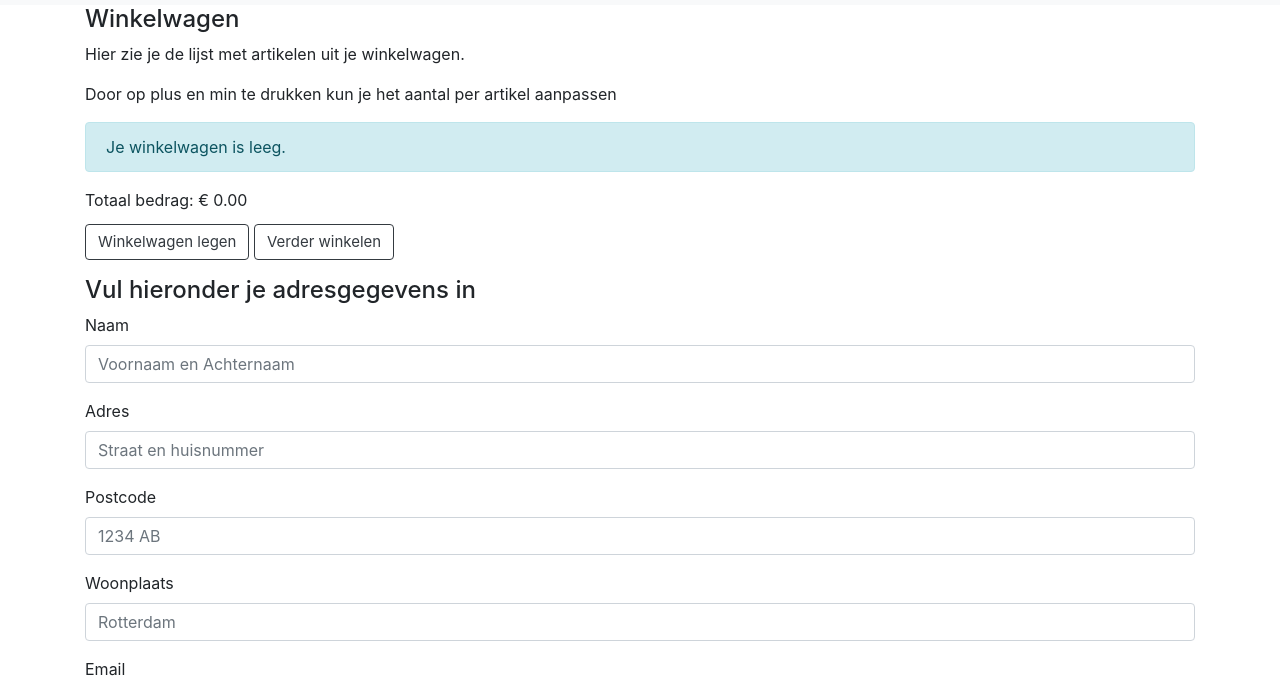
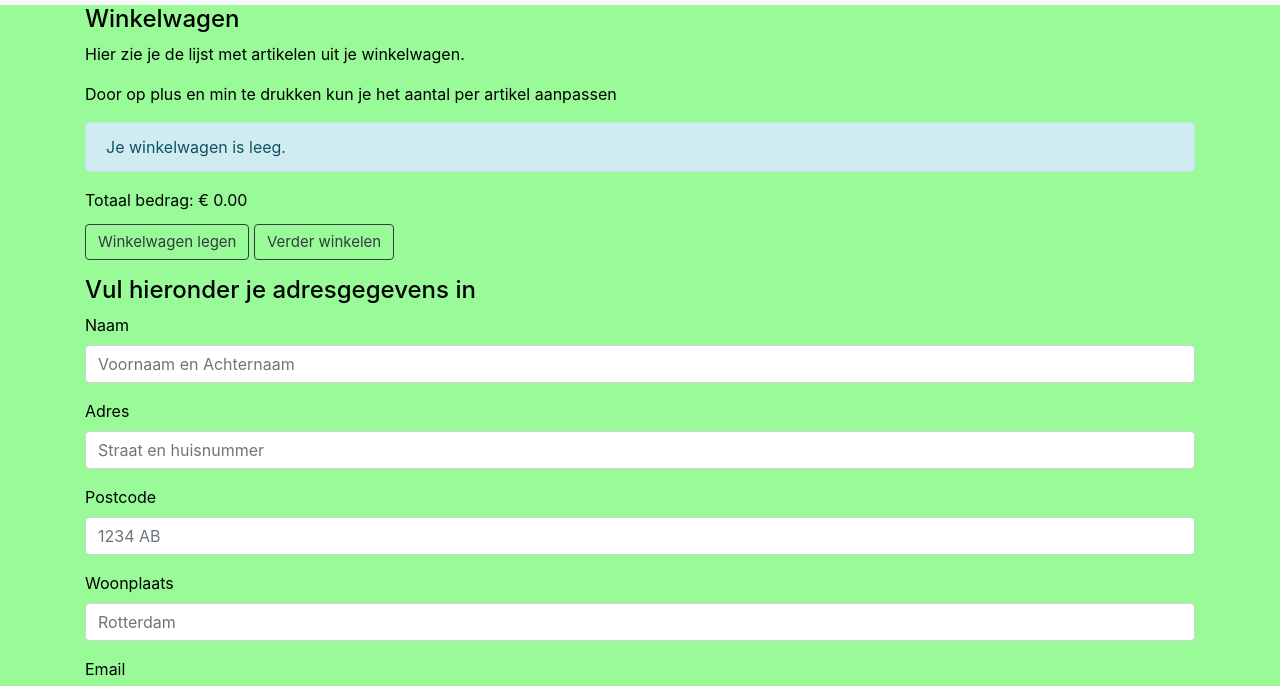
Before and after one commit to emmaus-5h/5Hin2-webshop-IsabellaVDB-Shae, a website: page web/basket.html in a window 1280 px wide. Shown: the part 51-737 px from the top of the page. Drawn offline with nearby package versions, Linux system fonts and the light colour scheme.

Commit message:
achtergrond kleur

```diff
--- a/web/css/style.css
+++ b/web/css/style.css
@@ -66,10 +66,15 @@ footer {
   margin-top:20px;
   list-style: none;
   padding-left: 5px;
-  font-size: 15px"
+  font-size: 15px;
 }
 
 .product_row  .product-properties  li {
   width: 25%;
   float: left;
 }
+
+body{
+background-color: palegreen;
+color: black;
+}
```
Also changed, not shown: README.md, 1 other file.
